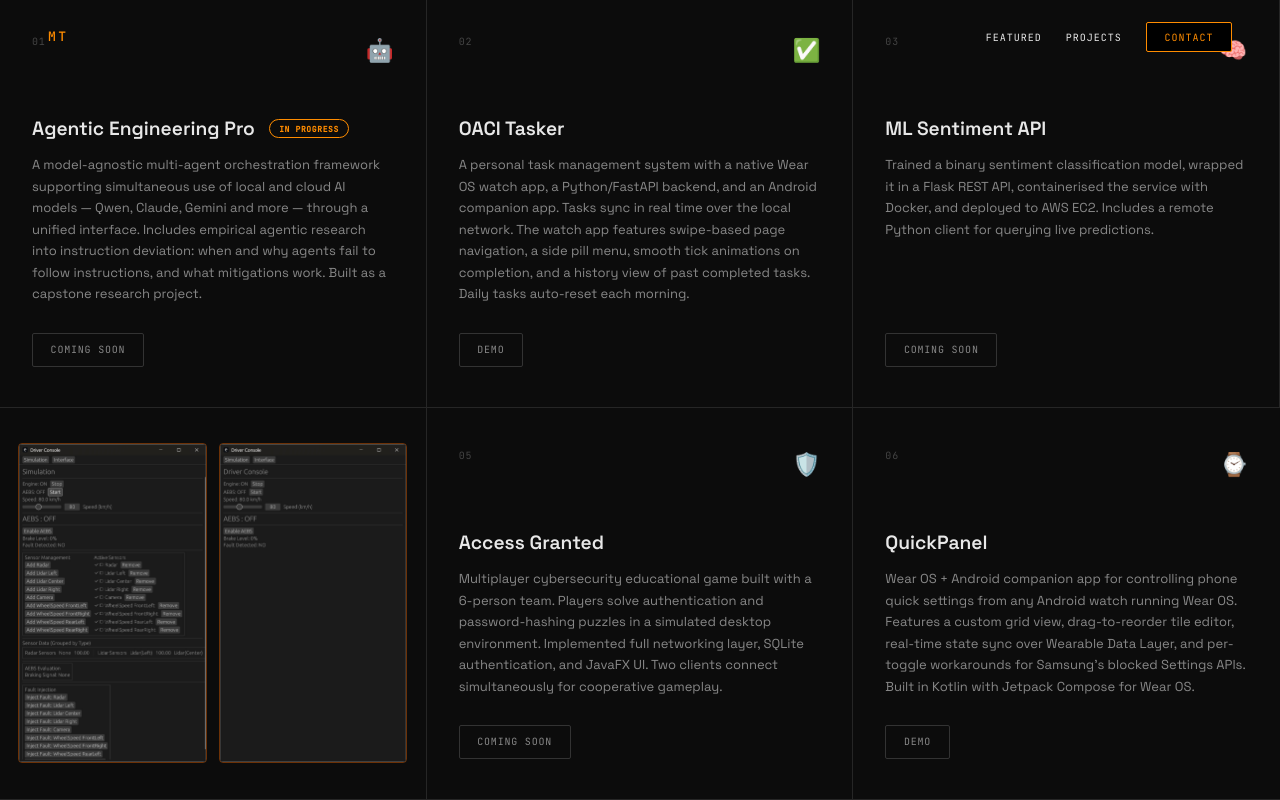
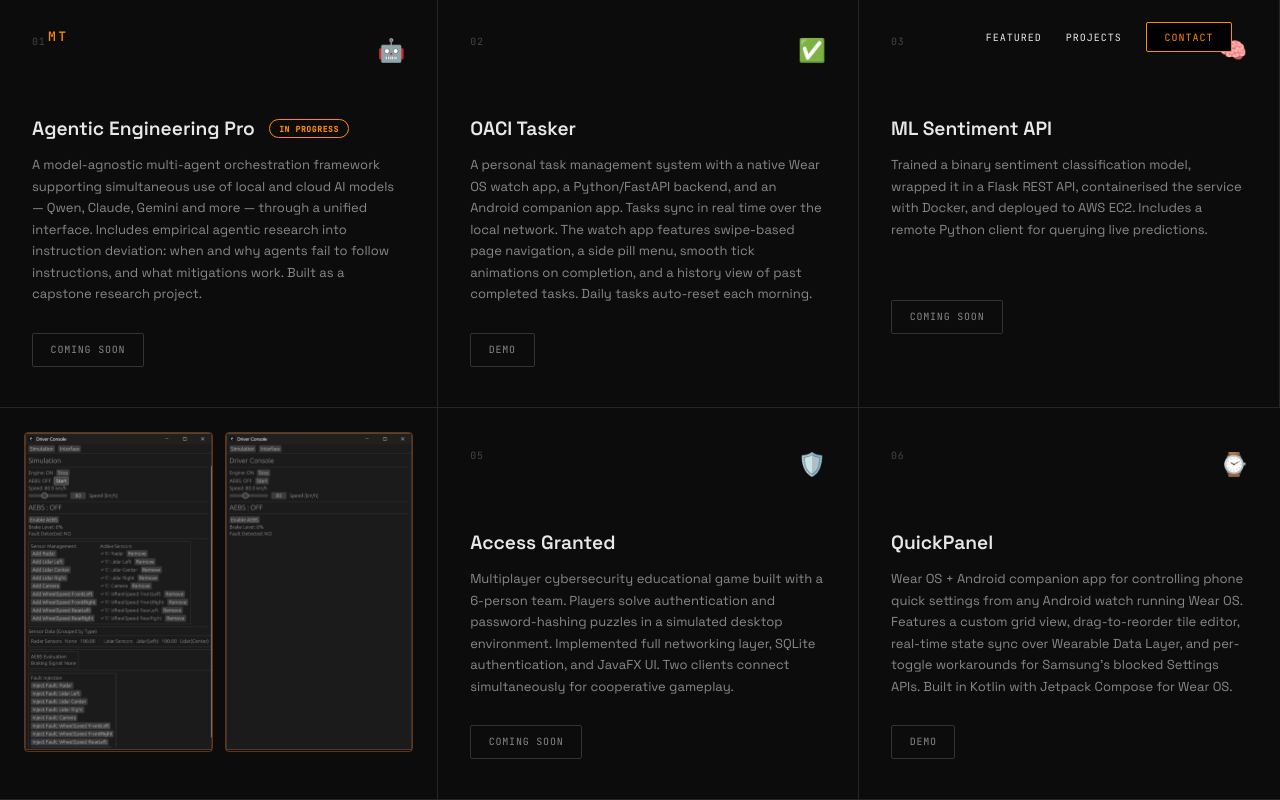
Before and after one commit to tangosara/tangosara.github.io, a plain HTML site: page index.html in a window 1280 px wide. Both pictures are taken after a click on the element "PREVIEW". Shown: the part 1781-2581 px from the top of the page. Drawn offline with Linux system fonts and the light colour scheme; animation ran at ten frames a second.

Commit message:
fix: restore video wraps, fixed min-height to prevent card collapse

```diff
--- a/css/style.css
+++ b/css/style.css
@@ -390,7 +390,7 @@
     padding: 2.5rem 2rem;
     display: flex;
     flex-direction: column;
-    height: 100%;
+    min-height: 380px;
     box-sizing: border-box;
 }
 
--- a/index.html
+++ b/index.html
@@ -181,7 +181,7 @@
                 </div>
             </a>
 
-            <div class="project-card" id="oaci-card" style="cursor:pointer;position:relative;">
+            <div class="project-card" id="oaci-card" style="cursor:pointer;">
                 <div class="project-inner" id="oaci-content">
                     <div class="project-top">
                         <span class="mono project-num">02</span>
@@ -191,7 +191,7 @@
                     <p class="project-desc">A personal task management system with a native Wear OS watch app, a Python/FastAPI backend, and an Android companion app. Tasks sync in real time over the local network. The watch app features swipe-based page navigation, a side pill menu, smooth tick animations on completion, and a history view of past completed tasks. Daily tasks auto-reset each morning.</p>
                     <span class="mono project-btn" id="oaci-btn">Demo</span>
                 </div>
-                <div id="oaci-video-wrap" style="display:none;position:absolute;top:0;left:0;width:100%;height:100%;align-items:center;justify-content:center;flex-direction:column;">
+                <div id="oaci-video-wrap" style="display:none;width:100%;align-items:center;justify-content:center;flex-direction:column;">
                     <div id="oaci-video-container" style="position:relative;width:min(280px,80%);height:min(280px,80vw);">
                         <video id="oaci-video" src="assets/oaci-demo.mp4" muted playsinline
                             style="width:100%;height:100%;border-radius:50%;object-fit:cover;border:3px solid #FF6B00;box-shadow:0 0 24px rgba(255,107,0,0.4);">
@@ -215,7 +215,7 @@
                 </div>
             </a>
 
-            <div class="project-card" id="aebs-card" style="cursor:pointer;position:relative;">
+            <div class="project-card" id="aebs-card" style="cursor:pointer;">
                 <div class="project-inner" id="aebs-content">
                     <div class="project-top">
                         <span class="mono project-num">04</span>
@@ -225,7 +225,7 @@
                     <p class="project-desc">Designed and implemented sensor configuration for an Automotive Emergency Braking System simulator in Rust. Safety-critical system following ISO-26262 standards with real-time constraints, fault injection testing, and comprehensive verification plans. 5-person team project.</p>
                     <span class="mono project-btn" id="aebs-btn">Preview</span>
                 </div>
-                <div id="aebs-preview-wrap" style="display:none;position:absolute;top:0;left:0;width:100%;height:100%;align-items:center;justify-content:center;gap:12px;padding:1.5rem;box-sizing:border-box;">
+                <div id="aebs-preview-wrap" style="display:none;width:100%;align-items:center;justify-content:center;gap:12px;padding:1.5rem;box-sizing:border-box;">
                     <img src="assets/aebs-simulation.jpg" style="height:100%;max-height:320px;width:auto;border:1px solid rgba(255,107,0,0.4);border-radius:4px;object-fit:contain;">
                     <img src="assets/aebs-interface.jpg" style="height:100%;max-height:320px;width:auto;border:1px solid rgba(255,107,0,0.4);border-radius:4px;object-fit:contain;">
                 </div>
@@ -243,7 +243,7 @@
                 </div>
             </a>
 
-            <div class="project-card" id="quickpanel-card" style="cursor:pointer;position:relative;">
+            <div class="project-card" id="quickpanel-card" style="cursor:pointer;">
                 <div class="project-inner" id="quickpanel-content">
                     <div class="project-top">
                         <span class="mono project-num">06</span>
@@ -253,7 +253,7 @@
                     <p class="project-desc">Wear OS + Android companion app for controlling phone quick settings from any Android watch running Wear OS. Features a custom grid view, drag-to-reorder tile editor, real-time state sync over Wearable Data Layer, and per-toggle workarounds for Samsung&rsquo;s blocked Settings APIs. Built in Kotlin with Jetpack Compose for Wear OS.</p>
                     <span class="mono project-btn" id="quickpanel-btn">Demo</span>
                 </div>
-                <div id="quickpanel-video-wrap" style="display:none;position:absolute;top:0;left:0;width:100%;height:100%;align-items:center;justify-content:center;flex-direction:column;">
+                <div id="quickpanel-video-wrap" style="display:none;width:100%;align-items:center;justify-content:center;flex-direction:column;">
                     <div id="quickpanel-video-container" style="position:relative;width:min(280px,80%);height:min(280px,80vw);">
                         <video id="quickpanel-video" src="assets/quickpanel-demo.mp4" muted playsinline
                             style="width:100%;height:100%;border-radius:50%;object-fit:cover;border:3px solid #FF6B00;box-shadow:0 0 24px rgba(255,107,0,0.4);">
```
